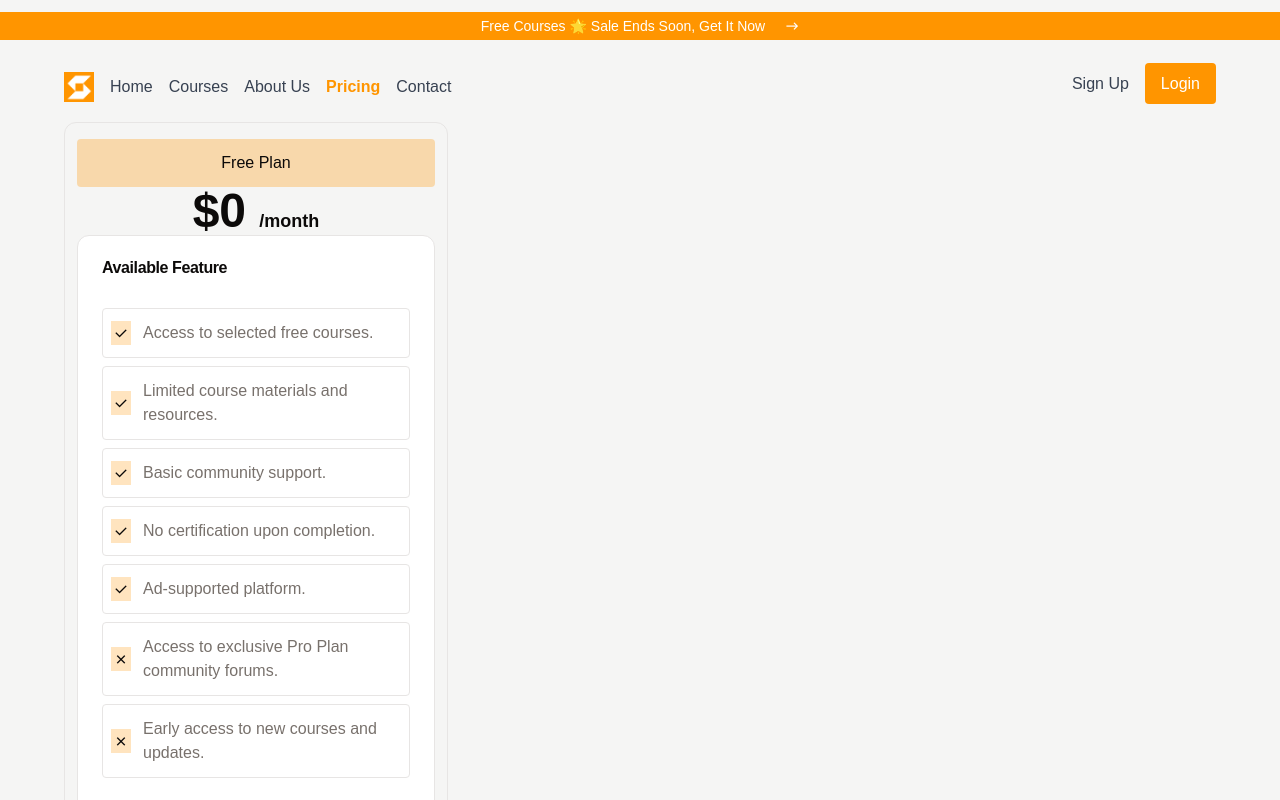
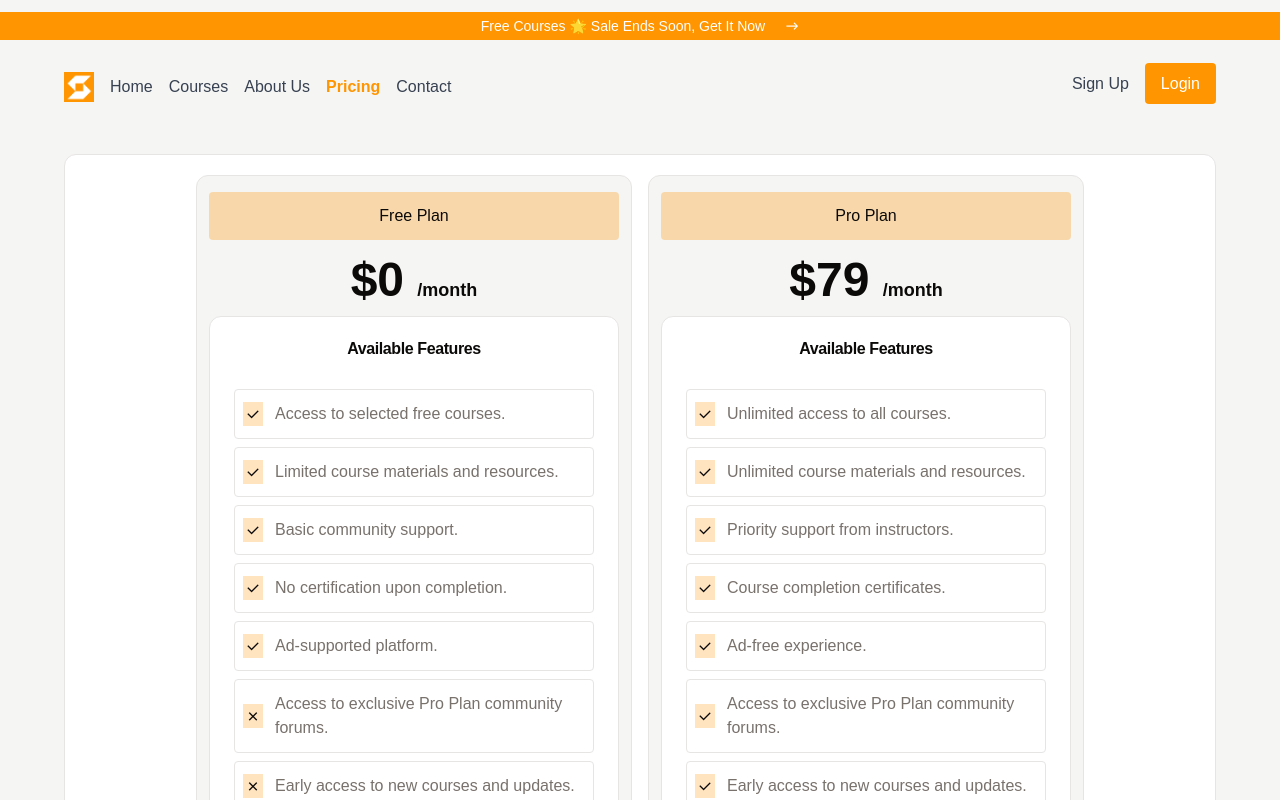
Before and after one commit to kasahun-welela/e-learning, a Next.js app: page /price in a window 1280 px wide. Shown: the top 800 px of the page. Built offline with nearby package versions, Linux system fonts and the light colour scheme.

Commit message:
combine the json use one card for both plan

```diff
--- a/app/price/page.tsx
+++ b/app/price/page.tsx
@@ -7,8 +7,12 @@ import {
   CardTitle,
 } from "@/components/ui/card";
 
-export default function page() {
-  const freeplan = [
+export default function Page() {
+  const plans = {
+    free: {
+      title: "Free Plan",
+      price: "$0",
+      features: [
         {
           featureName: "Access to selected free courses.",
           isAvailable: true,
@@ -37,8 +41,12 @@ export default function page() {
           featureName: "Early access to new courses and updates.",
           isAvailable: false,
         },
-  ];
-  const proPlan = [
+      ],
+    },
+    pro: {
+      title: "Pro Plan",
+      price: "$79",
+      features: [
         {
           featureName: "Unlimited access to all courses.",
           isAvailable: true,
@@ -67,37 +75,54 @@ export default function page() {
           featureName: "Early access to new courses and updates.",
           isAvailable: true,
         },
-  ];
+      ],
+    },
+  };
 
   return (
-    <div className="max-w-[90%] mx-auto">
-      <div className="rounded-xl border  text-card-foreground py-4 max-w-sm">
-        <h2 className="bg-primary/30 text-center py-3 mx-3 rounded">
-          Free Plan
+    <div className="max-w-[90%] mx-auto py-8">
+      <div className="rounded-xl border bg-card p-5 ">
+        <div className="grid grid-cols-1 md:grid-cols-2 gap-4  md:w-[80%] mx-auto">
+          {Object.entries(plans).map(([planKey, planData]) => (
+            <div key={planKey} className="rounded-xl border bg-muted max-w-md">
+              <h2 className="bg-primary/30 text-center py-3 mx-3 rounded my-4">
+                {planData.title}
               </h2>
-        <h1 className="text-5xl font-bold text-center ">
-          $0 <span className="text-lg">/month</span>
+              <h1 className="text-5xl font-bold text-center my-3">
+                {planData.price} <span className="text-lg">/month</span>
               </h1>
-        <Card className="mx-3">
+              <Card className="mx-3 mb-3">
                 <CardHeader>
-            <CardTitle>Available Feature</CardTitle>
+                  <CardTitle className="text-center">
+                    Available Features
+                  </CardTitle>
                 </CardHeader>
                 <CardContent>
-            {freeplan.map((plan) => (
-              <div className="my-2 flex justify-start gap-3 items-center rounded border bg-card text-foreground py-3 px-2">
+                  {planData.features.map((feature) => (
+                    <div
+                      key={feature.featureName}
+                      className="my-2 flex justify-start gap-3 items-center rounded border bg-card text-foreground py-3 px-2"
+                    >
                       <i
-                  className={` ${
-                    plan.isAvailable ? "ri-check-line" : "ri-close-fill"
+                        className={`${
+                          feature.isAvailable
+                            ? "ri-check-line"
+                            : "ri-close-fill"
                         } bg-primary/25 px-0.5`}
                       ></i>
-                <p className="text-muted-foreground">{plan.featureName}</p>
+                      <p className="text-muted-foreground">
+                        {feature.featureName}
+                      </p>
                     </div>
                   ))}
                 </CardContent>
                 <CardFooter>
-            <Button className="w-full"> Get Started</Button>
+                  <Button className="w-full">Get Started</Button>
                 </CardFooter>
               </Card>
+            </div>
+          ))}
+        </div>
       </div>
     </div>
   );
```
Lines whose indentation alone changed are shown as unchanged.
